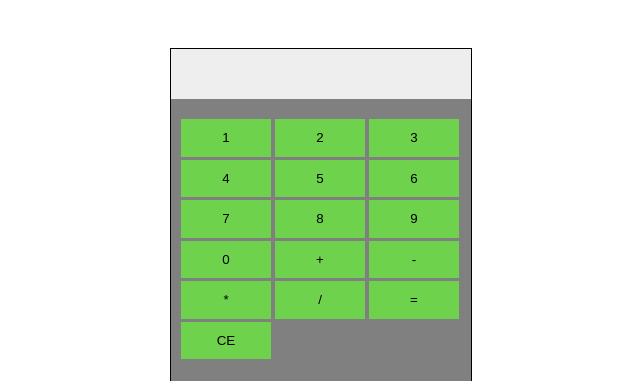
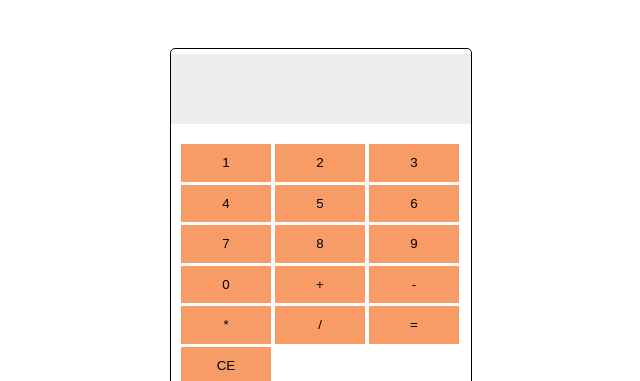
Before and after one commit to AlexF99/calculatorJS, a plain HTML site: page index.html in a window 1280 px wide. Shown: the top 381 px of the page, without its empty margins (327-967 px from the left). Drawn offline with Linux system fonts and the light colour scheme; a web font is replaced by a local one.

Commit message:
Resolvida issue do prettyLayout

```diff
--- a/style.css
+++ b/style.css
@@ -4,19 +4,20 @@ body {
   height: 100%;
   align-items: center;
   justify-content: center;
+  overflow-x: hidden;
 }
 .main-calc {
   border: 1px solid black;
-  background-color: gray;
+  border-radius: 5px;
+  background-color: #fff;
   width: 300px;
   height: 400px;
   margin: 40px 0px 0px 0px;
-  /* background-size: cover;
-  background-position: center; */
 }
 .main-calc .screen {
-  height: 50px;
+  height: 70px;
   width: 100%;
+  margin-top: 5px;
   background-color: #eee;
   display: flex;
   align-items: center;
@@ -33,7 +34,7 @@ body {
   width: 30%;
   height: 15%;
   margin-bottom: 3px;
-  background: rgba(103, 245, 56, 0.7);
+  background: rgba(245, 132, 66, 0.8);
   border: transparent;
 }
 .main-calc .julia-mala {
```
